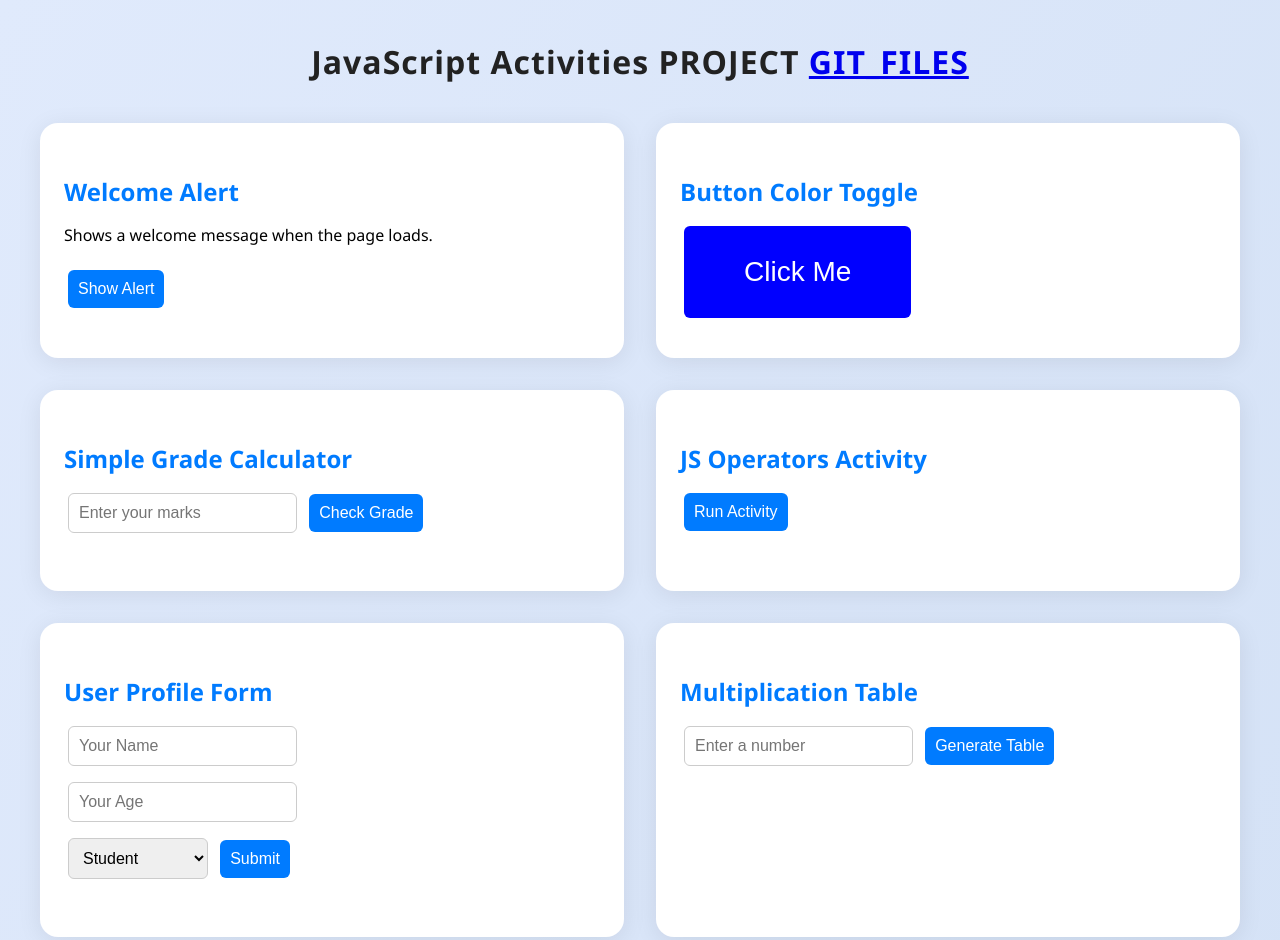
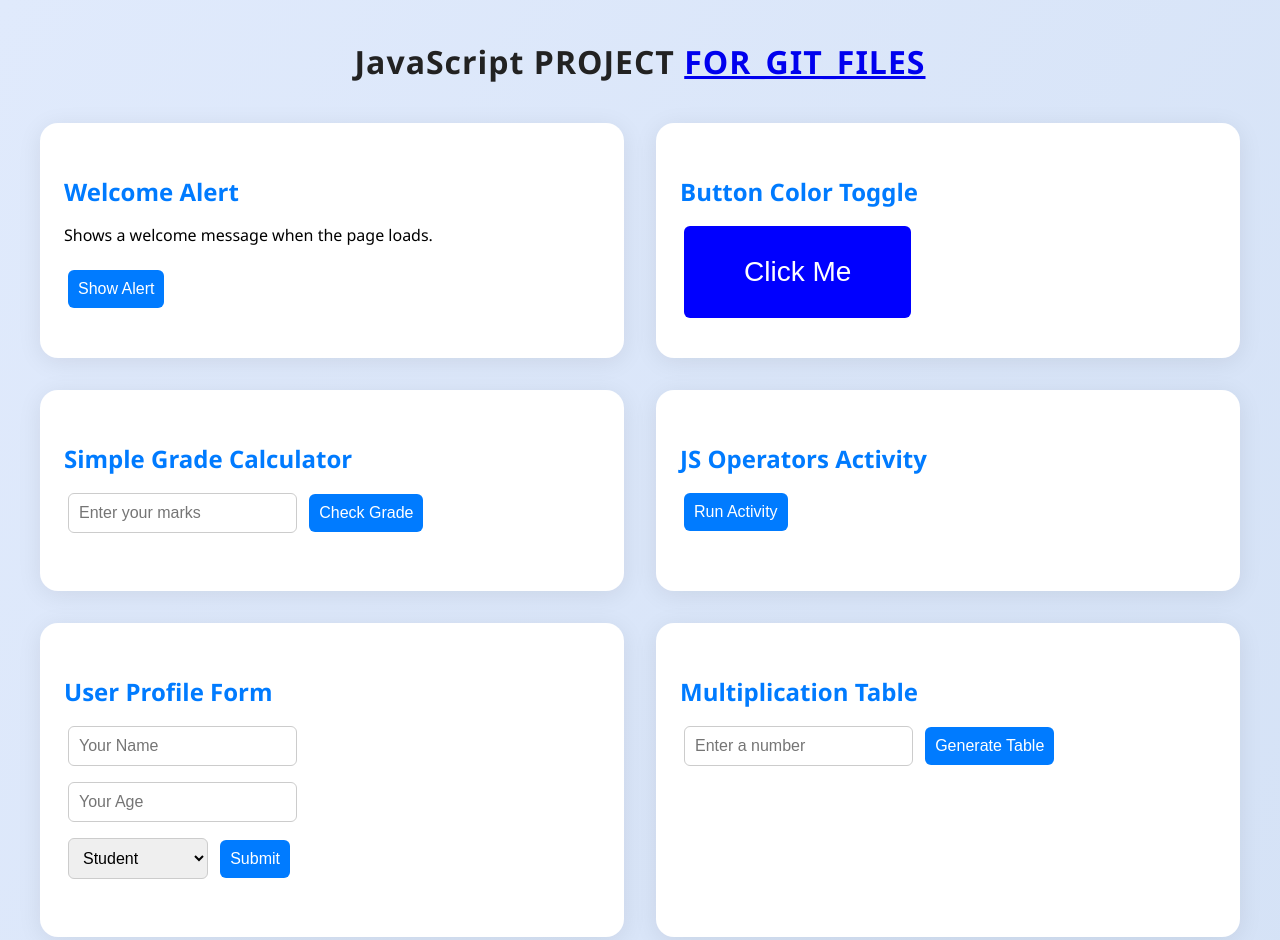
Before and after one commit to SakshamPrabhakar/saksham_js_function, a plain HTML site: page index.html in a window 1280 px wide. Shown: the top 940 px of the page. Drawn offline with Linux system fonts and the light colour scheme.

Commit message:
Update index.html

```diff
--- a/index.html
+++ b/index.html
@@ -92,7 +92,7 @@
     </style>
 </head>
 <body>
-    <h1>JavaScript Activities PROJECT  <a href="https://sakshamprabhakar.github.io/saksham_js_function/" download>GIT_FILES</a></h1>
+    <h1>JavaScript  PROJECT  <a href="https://sakshamprabhakar.github.io/saksham_js_function/" download>FOR_GIT_FILES</a></h1>
 <div class="grid-container">
 
         <!-- 1. Welcome Alert -->
```
